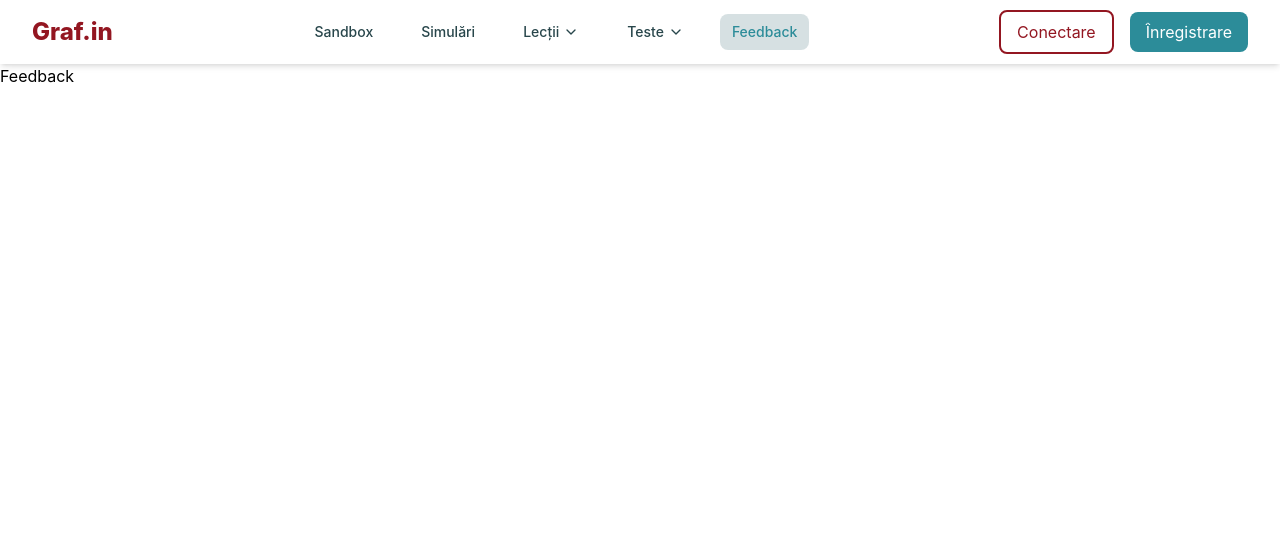
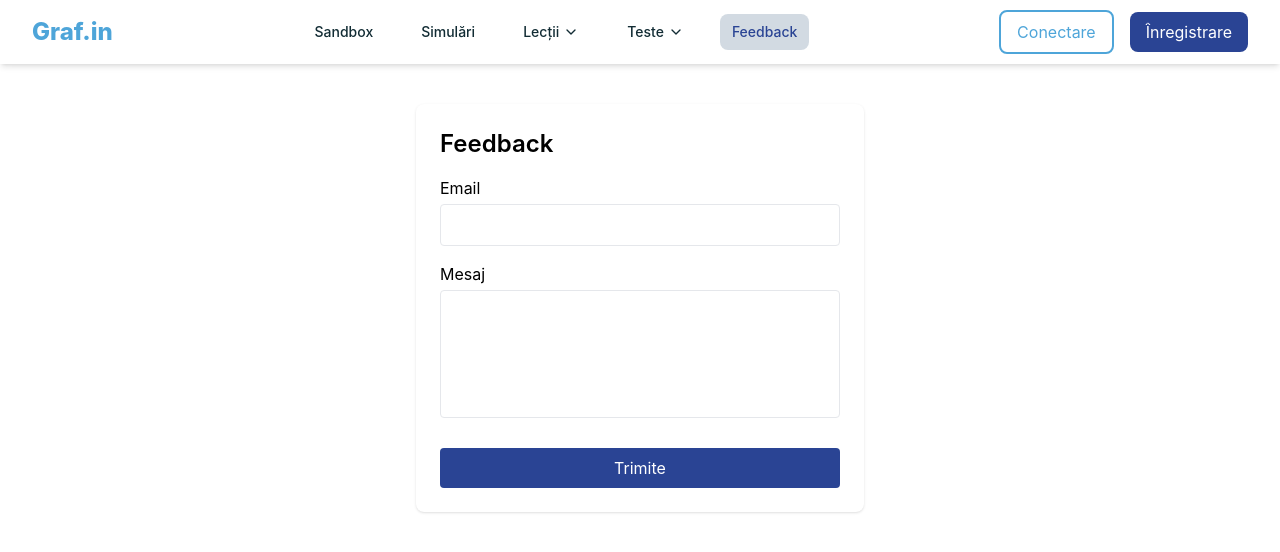
Before and after one commit to Sughit/Infoeducatie2025, a React (Create React App) app in the folder my-app/: page /feedback in a window 1280 px wide. Shown: the top 552 px of the page. Built offline with nearby package versions, Linux system fonts and the light colour scheme; no server answers.

Commit message:
feedback

```diff
--- a/my-app/src/components/Feedback.js
+++ b/my-app/src/components/Feedback.js
@@ -1,5 +1,89 @@
-import React from 'react';
+import React, { useState, useEffect } from 'react';
+import { auth, db } from '../firebase';
+import { onAuthStateChanged } from 'firebase/auth';
+import { collection, addDoc, serverTimestamp } from 'firebase/firestore';
 
 export default function Feedback() {
-    return <h1>Feedback</h1>;
+  const [email, setEmail] = useState('');
+  const [message, setMessage] = useState('');
+  const [user, setUser] = useState(null);
+  const [status, setStatus] = useState(null);
+  const [loading, setLoading] = useState(false);
+
+  useEffect(() => {
+    const unsubscribe = onAuthStateChanged(auth, (u) => {
+      if (u) {
+        setUser(u);
+        setEmail(u.email);
+      }
+    });
+    return unsubscribe;
+  }, []);
+
+  const handleSubmit = async (e) => {
+    e.preventDefault();
+    setStatus(null);
+
+    if (!email || !message) {
+      setStatus({ type: 'error', text: 'Te rog completează toate câmpurile.' });
+      return;
+    }
+
+    setLoading(true);
+    try {
+      await addDoc(collection(db, 'feedback'), {
+        email,
+        message,
+        createdAt: serverTimestamp(),
+        uid: user ? user.uid : null,
+      });
+      setStatus({ type: 'success', text: 'Mulțumim pentru feedback!' });
+      setMessage('');
+      if (!user) setEmail('');
+    } catch (err) {
+      setStatus({ type: 'error', text: 'A apărut o eroare. Încearcă din nou.' });
+      console.error(err);
+    }
+    setLoading(false);
+  };
+
+  return (
+    <div className="max-w-md mx-auto mt-10 p-6 bg-white rounded-lg shadow">
+      <h1 className="text-2xl font-semibold mb-4">Feedback</h1>
+      {status && (
+        <p className={`mb-4 ${status.type === 'error' ? 'text-red-500' : 'text-green-500'}`}>
+          {status.text}
+        </p>
+      )}
+      <form onSubmit={handleSubmit}>
+        <label className="block mb-4">
+          Email
+          <input
+            type="email"
+            value={email}
+            onChange={(e) => setEmail(e.target.value)}
+            className="w-full p-2 border rounded mt-1"
+            required
+            readOnly={!!user}
+          />
+        </label>
+        <label className="block mb-4">
+          Mesaj
+          <textarea
+            value={message}
+            onChange={(e) => setMessage(e.target.value)}
+            className="w-full p-2 border rounded mt-1 h-32 resize-none"
+            required
+          />
+        </label>
+        <button
+          type="submit"
+          className={`w-full bg-blue text-white py-2 rounded mt-2 hover:bg-light-blue ${loading ? 'opacity-50 cursor-not-allowed' : ''}`}
+          disabled={loading}
+        >
+          {loading ? 'Se trimite...' : 'Trimite'}
+        </button>
+      </form>
+    </div>
+  );
 }
--- a/my-app/src/components/Navbar.js
+++ b/my-app/src/components/Navbar.js
@@ -54,7 +54,7 @@ export default function Navbar() {
     <nav className="fixed top-0 w-full z-50 bg-white shadow-md">
       <div className="max-w-7xl mx-auto px-4 sm:px-6 lg:px-8">
         <div className="flex justify-between h-16 items-center">
-          <Link to="/" className="text-2xl font-extrabold text-carmine hover:text-dark-blue">Graf.in</Link>
+          <Link to="/" className="text-2xl font-extrabold text-highlight hover:text-dark-blue">Graf.in</Link>
 
           <div className="hidden md:flex md:items-center md:space-x-6">
             <NavLink to="/sandbox"  className={navClass}>Sandbox</NavLink>
@@ -92,7 +92,7 @@ export default function Navbar() {
               </Link>
             ) : (
               <>
-                <Link to="/login"  className="px-4 py-2 border-2 border-carmine text-carmine rounded-lg hover:bg-carmine hover:text-white">Conectare</Link>
+                <Link to="/login"  className="px-4 py-2 border-2 border-highlight text-highlight rounded-lg hover:bg-highlight hover:text-white">Conectare</Link>
                 <Link to="/signup" className="px-4 py-2 bg-blue text-white rounded-lg hover:bg-light-blue">Înregistrare</Link>
               </>
             )}
@@ -136,7 +136,7 @@ export default function Navbar() {
             </>
           ) : (
             <>
-              <Link to="/login" className="block px-4 py-2 border-2 border-carmine text-carmine rounded-lg hover:bg-carmine hover:text-white">Conectare</Link>
+              <Link to="/login" className="block px-4 py-2 border-2 border-highlight text-highlight rounded-lg hover:bg-highlight hover:text-white">Conectare</Link>
               <Link to="/signup" className="block px-4 py-2 bg-blue text-white rounded-lg hover:bg-light-blue">Înregistrare</Link>
             </>
           )}
--- a/my-app/src/components/Profile.js
+++ b/my-app/src/components/Profile.js
@@ -101,7 +101,7 @@ export default function Profile() {
         {message && <p className="mt-4 text-center text-red-500">{message}</p>}
         <button
           onClick={handleLogout}
-          className="mt-6 w-full border-2 border-carmine text-carmine py-2 rounded hover:bg-carmine hover:text-white"
+          className="mt-6 w-full border-2 border-highlight text-highlight py-2 rounded hover:bg-highlight hover:text-white"
         >
           Deconectare
         </button>
--- a/my-app/tailwind.config.js
+++ b/my-app/tailwind.config.js
@@ -6,10 +6,10 @@ module.exports = {
   theme: {
     extend: {
       colors: {
-        carmine: '#931621',
-        'dark-blue': '#28464B',
-        'light-blue': '#326771',
-        blue: '#2C8C99',
+        'highlight': '#4EA5D9',
+        'dark-blue': '#122C34',
+        'light-blue': '#224870',
+        blue: '#2A4494',
       },
     },
   },
```
